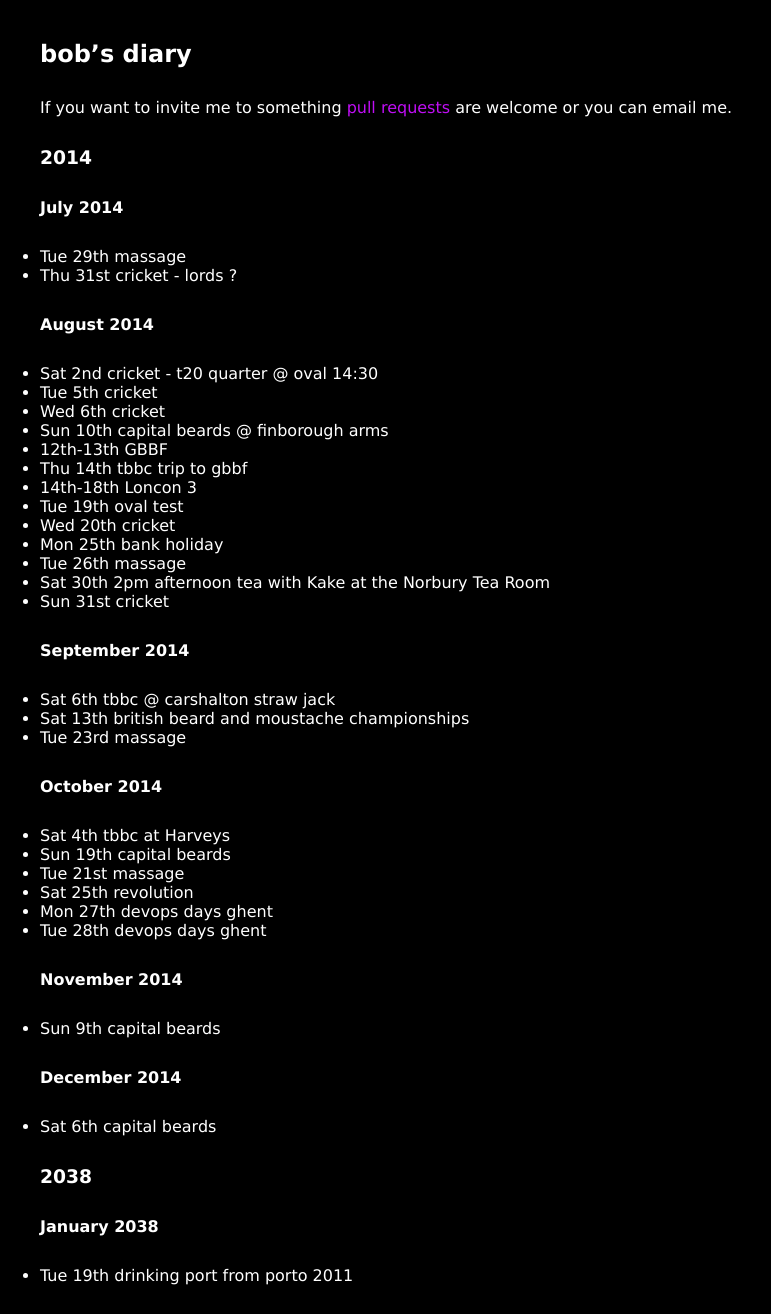
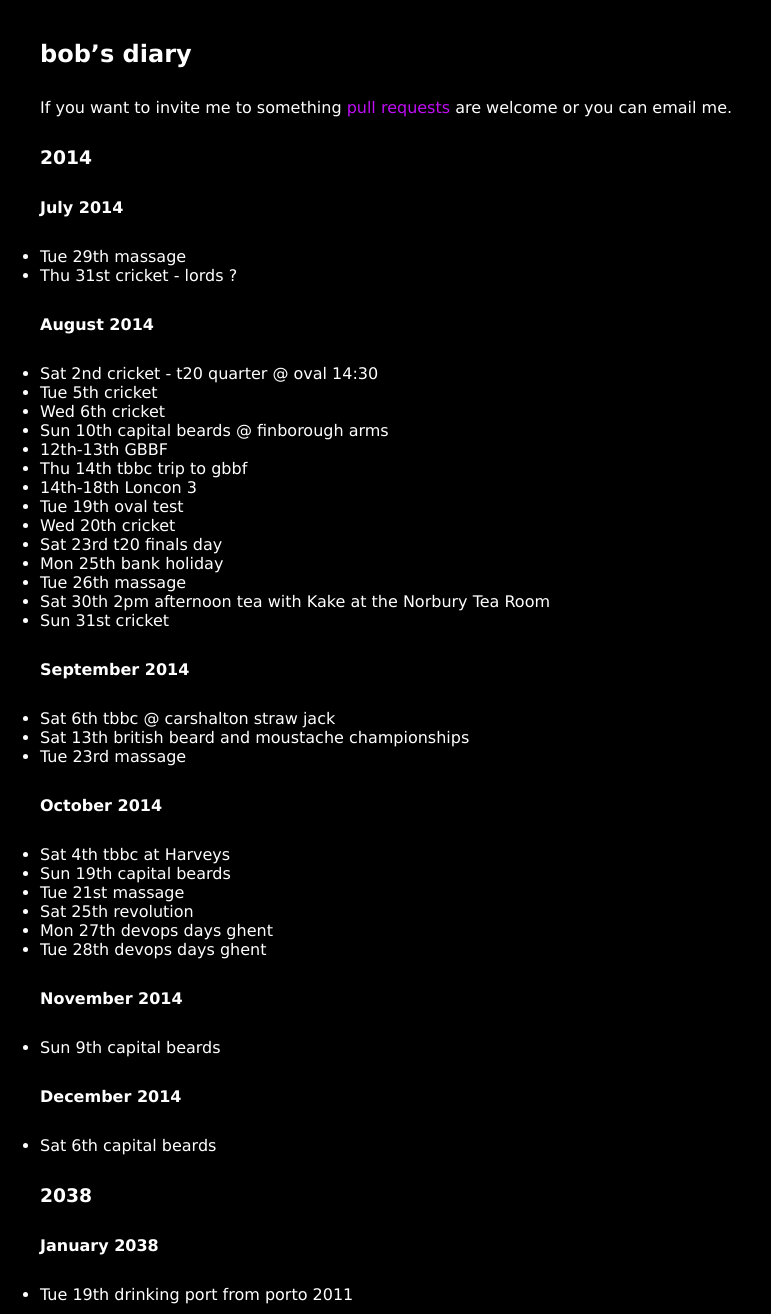
Before and after one commit to rjw1/randomness.org.uk, a Jekyll site: the page built from diary/index.md, in a window 1280 px wide. Shown: the whole page, without its empty margins (0-771 px from the left). Built offline with Jekyll 4.4.1, drawn with Linux system fonts in a browser that asks for light colours; Markdown is read by kramdown in place of the engine named in the settings.

Commit message:
t20 finals day should surrey make it.

```diff
--- a/diary/index.md
+++ b/diary/index.md
@@ -25,6 +25,7 @@ are welcome or you can email me.
 * 14th-18th Loncon 3
 * Tue 19th oval test
 * Wed 20th cricket
+* Sat 23rd t20 finals day
 * Mon 25th bank holiday
 * Tue 26th massage
 * Sat 30th 2pm afternoon tea with Kake at the Norbury Tea Room
```
